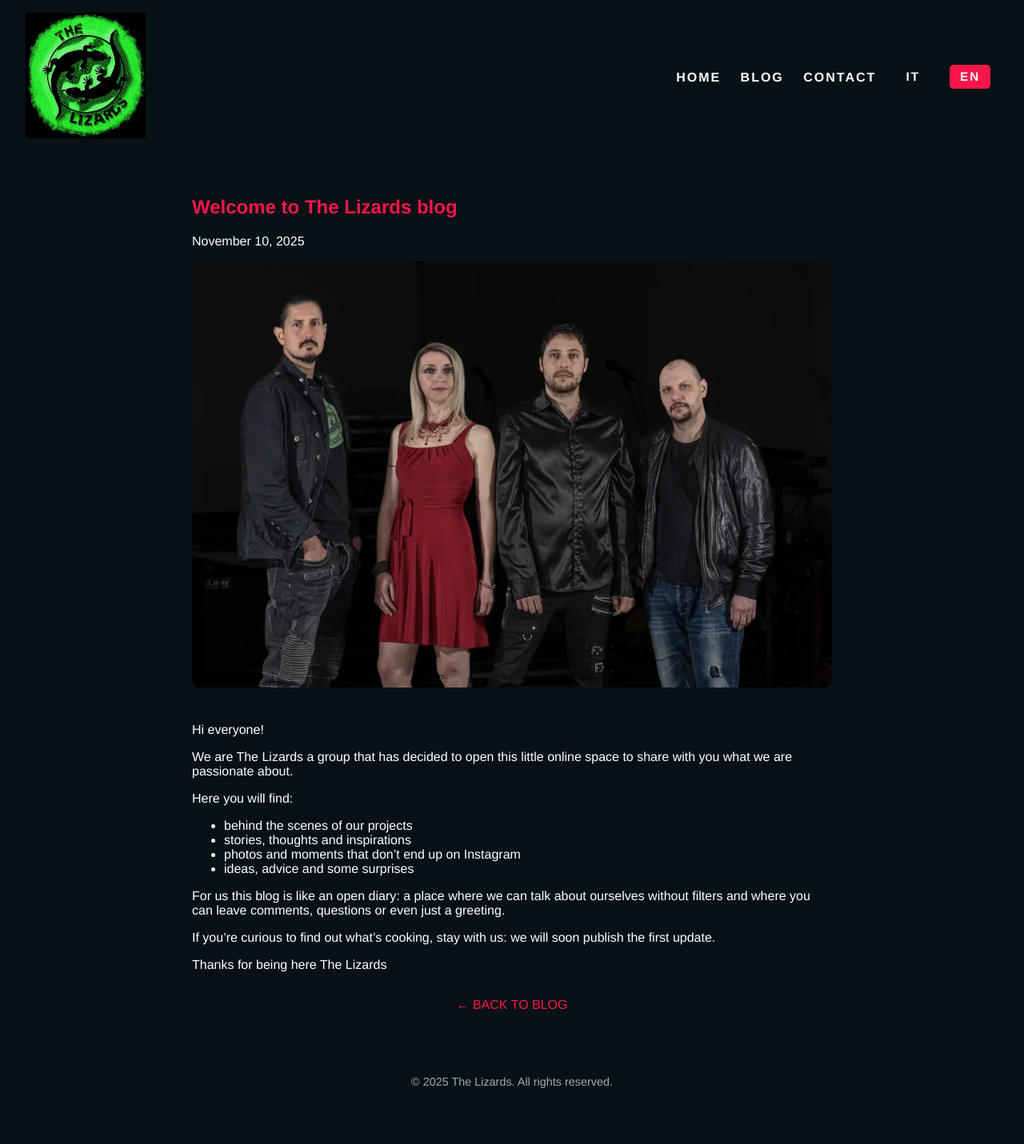
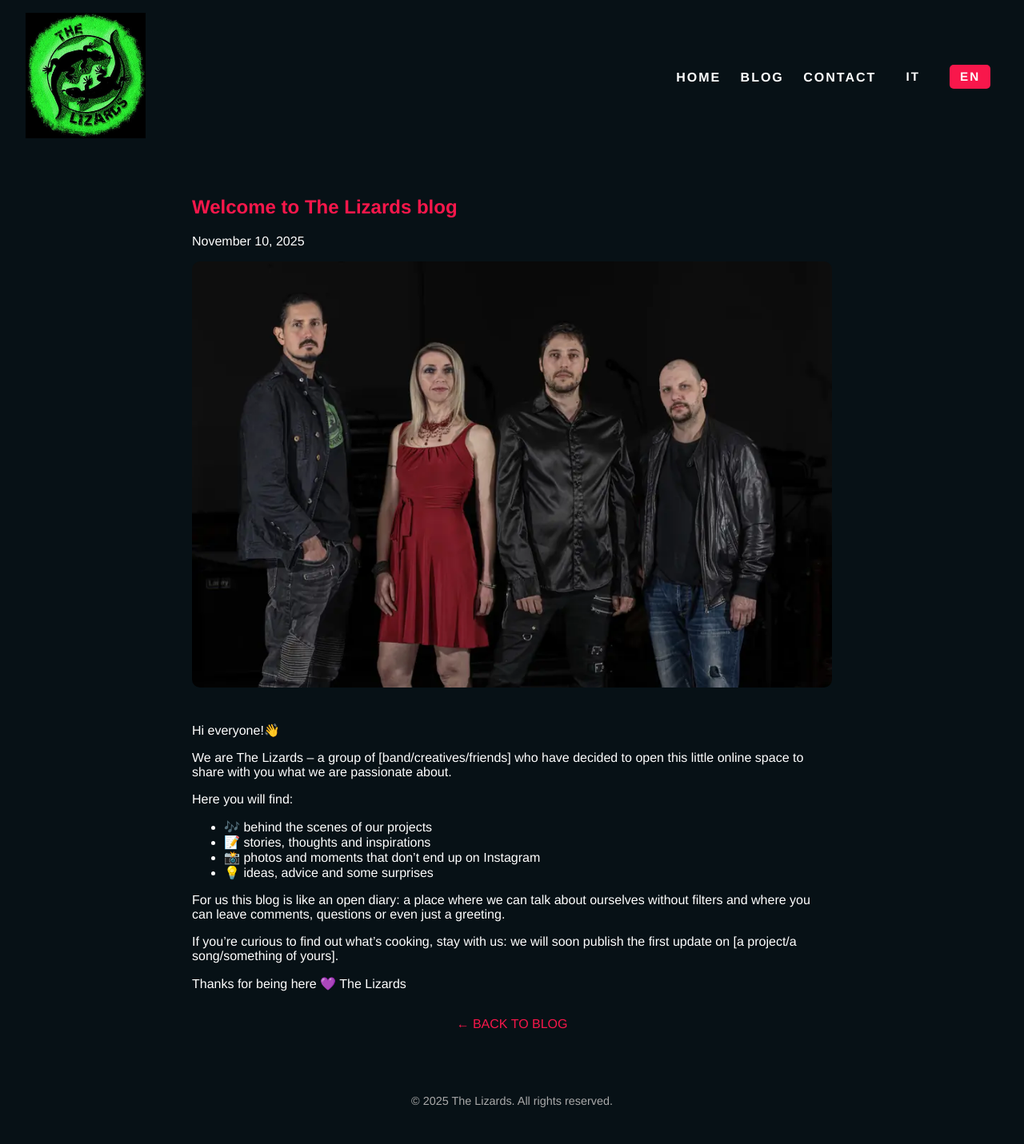
Before and after one commit to thelizberries/blog-thelizards-en, a Jekyll site: the page built from _posts/2025-11-09-welcome-to-the-lizards-blog.md, in a window 1280 px wide. Shown: the whole page at 80% size. Built offline with Jekyll 4.4.1, drawn with Linux system fonts in a browser that asks for light colours; before the commit the page ends 1407 px from its top, so only the background shows below that.

Commit message:
Auto-translated new posts and sync images

```diff
--- a/_posts/2025-11-09-welcome-to-the-lizards-blog.md
+++ b/_posts/2025-11-09-welcome-to-the-lizards-blog.md
@@ -5,19 +5,19 @@ date: 2025-11-10
 image: /assets/images/posts/theLizards.webp
 original_file: "2025-11-09-welcome.md"
 ---
-Hi everyone!
+Hi everyone!👋
 
-We are The Lizards a group that has decided to open this little online space to share with you what we are passionate about.
+We are The Lizards – a group of [band/creatives/friends] who have decided to open this little online space to share with you what we are passionate about.
 
 Here you will find:
--  behind the scenes of our projects
--  stories, thoughts and inspirations
--  photos and moments that don't end up on Instagram
--  ideas, advice and some surprises
+- 🎶 behind the scenes of our projects
+- 📝 stories, thoughts and inspirations
+- 📸 photos and moments that don't end up on Instagram
+- 💡 ideas, advice and some surprises
 
 For us this blog is like an open diary: a place where we can talk about ourselves without filters and where you can leave comments, questions or even just a greeting.
 
-If you're curious to find out what's cooking, stay with us: we will soon publish the first update.
+If you're curious to find out what's cooking, stay with us: we will soon publish the first update on [a project/a song/something of yours].
 
-Thanks for being here
+Thanks for being here 💜
 The Lizards
```
